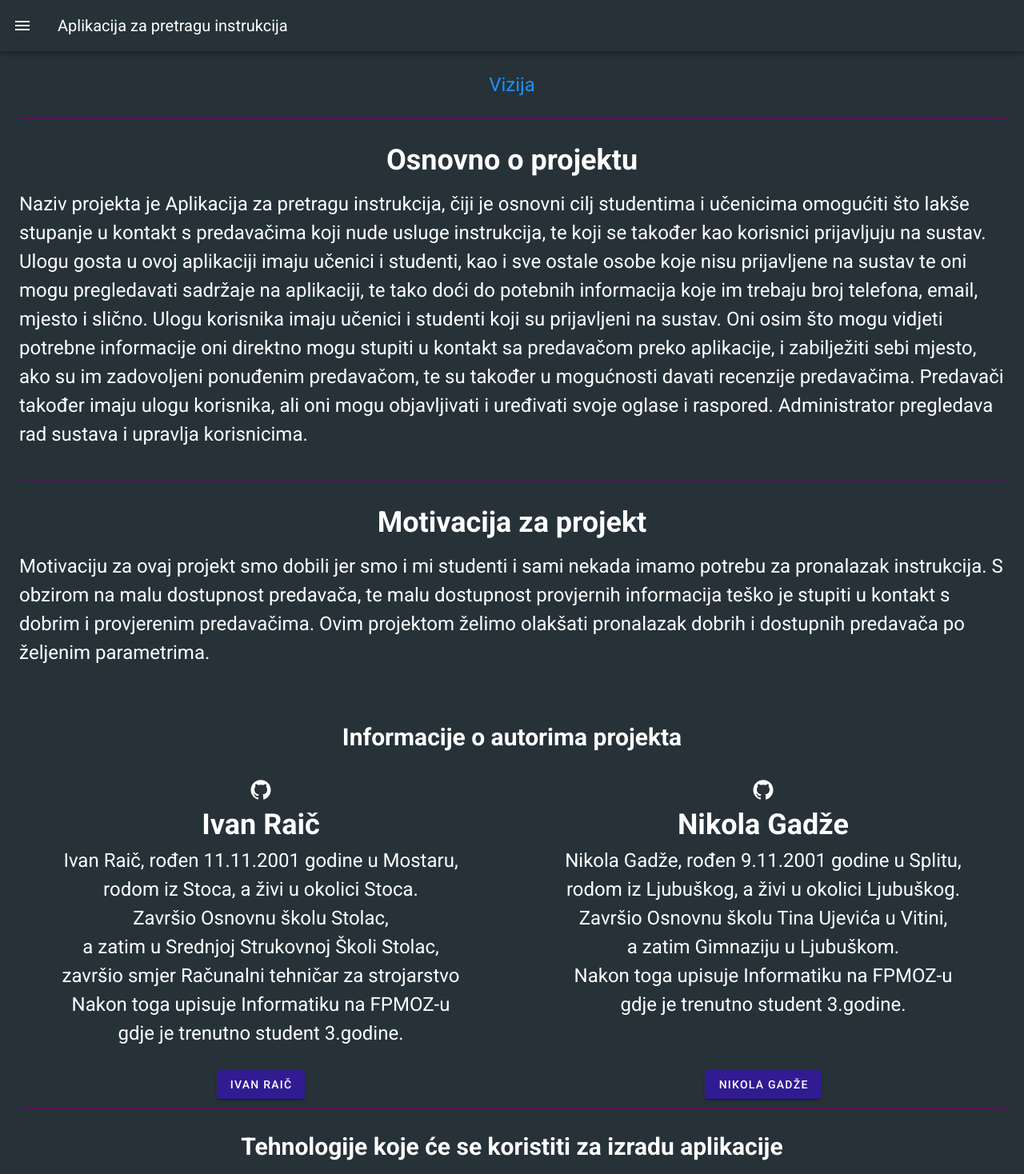
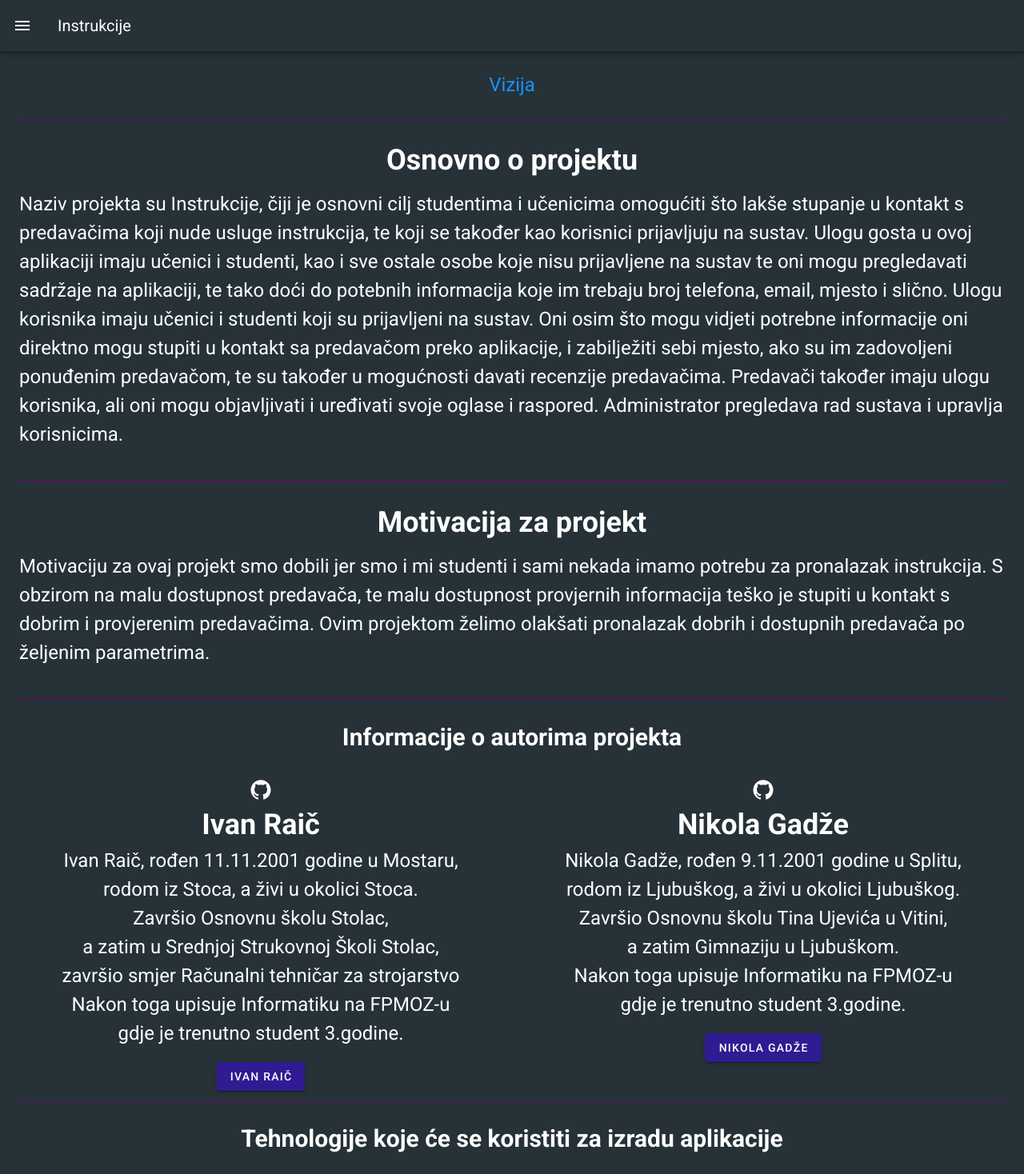
Before and after one commit to NikolaGadze/Instrukcije-frontend, a Vue app: page / in a window 1280 px wide. Shown: the top 1468 px of the page at 80% size. Built offline with nearby package versions, Linux system fonts and the light colour scheme; grey boxes are pictures that could not be loaded.

Commit message:
Drugi commit

```diff
--- a/src/App.vue
+++ b/src/App.vue
@@ -4,7 +4,7 @@
     <v-app-bar app class="blue-grey darken-4">
       <v-app-bar-nav-icon style="color: white" @click="drawer = !drawer"></v-app-bar-nav-icon>
 
-      <v-toolbar-title style="color: white">Aplikacija za pretragu instrukcija</v-toolbar-title>
+      <v-toolbar-title style="color: white">Instrukcije</v-toolbar-title>
     </v-app-bar>
 
     <v-navigation-drawer
@@ -22,7 +22,7 @@
           color="light-blue"
         >
           <v-list-item-content>
-            <v-list-item-title style="color: white;">{{ link.ime }}</v-list-item-title>
+            <v-list-item-title style="color: white; font-size: larger;"><v-icon style="margin-right: 10px;">{{ link.ikona }}</v-icon> {{ link.ime }}</v-list-item-title>
           </v-list-item-content>
         </v-list-item>
       </v-list>
@@ -67,7 +67,7 @@
       cards: ['Today', 'Yesterday'],
       drawer: null,
       links: [
-        {ime: 'Pocetna', ruta: '/'},
+        {ime: 'Početna', ruta: '/', ikona: 'mdi-home'},
       ],
     }),
   }
--- a/src/views/HomeView.vue
+++ b/src/views/HomeView.vue
@@ -18,7 +18,7 @@
         <v-col cols="12">
           <h2 style="text-align:center; margin-bottom: 10px;">Osnovno o projektu</h2>
           <p>
-            Naziv projekta je Aplikacija za pretragu instrukcija, čiji je osnovni cilj studentima i učenicima omogućiti
+            Naziv projekta su Instrukcije, čiji je osnovni cilj studentima i učenicima omogućiti
              što lakše stupanje u kontakt s predavačima koji nude usluge instrukcija, te koji se također kao korisnici prijavljuju na sustav.
              Ulogu gosta u ovoj aplikaciji imaju učenici i studenti, kao i sve ostale osobe koje nisu prijavljene na sustav te oni mogu pregledavati
              sadržaje na aplikaciji, te tako doći do potebnih informacija koje im trebaju broj telefona, email, mjesto i slično.
@@ -62,13 +62,13 @@
 
 
         <v-row>
-          <v-col cols="6" style="color: white; text-align: center; font-size: x-large;">
+          <v-col cols="12" xl="6" lg="6" md="6" sm="12" xs="12" style="color: white; text-align: center; font-size: x-large;">
             <div>
               <v-icon color="white" size="30px" @click="toGithubIvan()">mdi-github</v-icon>
               <h2>
                 Ivan Raič
               </h2>
-              <p style="text-align: center">Ivan Raič, rođen 11.11.2001 godine u Mostaru,<br>
+              <p style="text-align: center; margin-bottom: 30px;">Ivan Raič, rođen 11.11.2001 godine u Mostaru,<br>
                 rodom iz Stoca, a živi u okolici Stoca.<br>
                 Završio Osnovnu školu Stolac,<br>
                 a zatim u Srednjoj Strukovnoj Školi Stolac,<br>
@@ -77,29 +77,6 @@
                 gdje je trenutno student 3.godine.
               </p>
 
-            </div>
-          </v-col>
-
-
-          <v-col cols="6" style="color: white; text-align: center; font-size: x-large">
-            <div>
-              <v-icon color="white" size="30px" @click="toGithubNikola()">mdi-github</v-icon>
-              <h2>
-                Nikola Gadže
-              </h2>
-              <p style="text-align: center">Nikola Gadže, rođen 9.11.2001 godine u Splitu,<br>
-                rodom iz Ljubuškog, a živi u okolici Ljubuškog.<br>
-                Završio Osnovnu školu Tina Ujevića u Vitini,<br>
-                a zatim Gimnaziju u Ljubuškom.<br>
-                Nakon toga upisuje Informatiku na FPMOZ-u<br>
-                gdje je trenutno student 3.godine.
-              </p>
-            </div>
-          </v-col>
-        </v-row>
-
-        <v-row>
-          <v-col cols="6">
               <template>
                 <v-row justify="center">
                   <v-dialog
@@ -137,10 +114,25 @@
                   </v-dialog>
                 </v-row>
               </template>
+            </div>
           </v-col>
 
 
-          <v-col cols="6">
+          <v-col cols="12" xl="6" lg="6" md="6" sm="12" xs="12" style="color: white; text-align: center; font-size: x-large">
+            <div>
+              <v-icon color="white" size="30px" @click="toGithubNikola()">mdi-github</v-icon>
+              <h2>
+                Nikola Gadže
+              </h2>
+              <p style="text-align: center; margin-bottom: 30px;">Nikola Gadže, rođen 9.11.2001 godine u Splitu,<br>
+                rodom iz Ljubuškog, a živi u okolici Ljubuškog.<br>
+                Završio Osnovnu školu Tina Ujevića u Vitini,<br>
+                a zatim Gimnaziju u Ljubuškom.<br>
+                Nakon toga upisuje Informatiku na FPMOZ-u<br>
+                gdje je trenutno student 3.godine.
+              </p>
+            </div>
+
             <template>
               <v-row justify="center">
                 <v-dialog
@@ -197,7 +189,8 @@
           <v-col v-for="tehnologija in tehnologije" :key="tehnologija" cols="12" xl="4" lg="4" md="6" sm="12" xs="12">
             <v-img
             height="350"
-            :src="tehnologija.slika">
+            :src="tehnologija.slika"
+            >
 
             </v-img>
             <p>{{ tehnologija.ime }}</p>
@@ -219,10 +212,10 @@ export default {
     {ime: 'HTML', slika: 'https://imgs.search.brave.com/tNr6FaOC1uPTCjt0rtO71COF0rJYMdum0rjC-Dt3NQc/rs:fit:600:350:1/g:ce/aHR0cHM6Ly93d3cu/ZnJlZXBuZ2xvZ29z/LmNvbS91cGxvYWRz/L2h0bWw1LWxvZ28t/cG5nL2h0bWw1LWxv/Z28taW1hZ2UtbG9n/by1odG1sLTcucG5n'},
     {ime: 'CSS', slika: 'https://imgs.search.brave.com/MgT3JX9doCmi_iWfKy11g9HbzQDdI_ml3g4F_NeSB5A/rs:fit:1200:1200:1/g:ce/aHR0cHM6Ly8xMDAw/bG9nb3MubmV0L3dw/LWNvbnRlbnQvdXBs/b2Fkcy8yMDIwLzA5/L0NTUy1Mb2dvLnBu/Zw'},
     {ime: 'Bootstrap', slika: 'https://imgs.search.brave.com/Ytvcr5-8bzOPaIvNKP4aa6B5bfoUAi1IZUKoekDTgQI/rs:fit:1200:1200:1/g:ce/aHR0cHM6Ly9kb3du/bG9hZC5sb2dvLndp/bmUvbG9nby9Cb290/c3RyYXBfKGZyb250/LWVuZF9mcmFtZXdv/cmspL0Jvb3RzdHJh/cF8oZnJvbnQtZW5k/X2ZyYW1ld29yaykt/TG9nby53aW5lLnBu/Zw'},
-    {ime: 'JavaScript', slika: 'https://imgs.search.brave.com/zRXPpOhRJEdccUWHHnguELZyqzCuqWQmAjKXmRiv5do/rs:fit:512:512:1/g:ce/aHR0cHM6Ly9sb2dv/ZGl4LmNvbS9sb2dv/LzM3NDk3Mi5wbmc'},
+    {ime: 'JavaScript', slika: 'https://imgs.search.brave.com/bS4S_lf44stv2WqIKcYigvkNUSWTFqQziR1wIjmtc_4/rs:fit:500:313:1/g:ce/aHR0cHM6Ly8xMDAw/bG9nb3MubmV0L3dw/LWNvbnRlbnQvdXBs/b2Fkcy8yMDIwLzA5/L0phdmFTY3JpcHQt/TG9nby01MDB4MzEz/LnBuZw'},
     {ime: 'VueJS', slika: 'https://imgs.search.brave.com/VnUn-w-q5O0xeIwrPTs_eDI21iDgK71SJoVtjDa7f3Q/rs:fit:924:636:1/g:ce/aHR0cHM6Ly9kd2ds/b2dvLmNvbS93cC1j/b250ZW50L3VwbG9h/ZHMvMjAxNy8wOS9W/dWVfanNfbG9nby5w/bmc'},
     {ime: 'Vuetify', slika: 'https://imgs.search.brave.com/TKjF7IQj8HpPKvXIbpPUgghJbMYUkN2ExDW-mJ4qH8Q/rs:fit:600:600:1/g:ce/aHR0cHM6Ly9pY29u/YXBlLmNvbS93cC1j/b250ZW50L2ZpbGVz/L25vLzExMzEwMS9w/bmcvdnVldGlmeS5w/bmc'},
-    {ime: 'PHP', slika: 'https://imgs.search.brave.com/pB93qbxyeUYui4r3eL_tz-qQiLSM6kdrzdbRPglIJ7Q/rs:fit:1200:1060:1/g:ce/aHR0cHM6Ly9kYWIx/bm1zbHZ2bnRwLmNs/b3VkZnJvbnQubmV0/L3dwLWNvbnRlbnQv/dXBsb2Fkcy8yMDE2/LzA0LzE0NTk4NzAz/MTNQSFAtbG9nby5z/dmcucG5n'},
+    {ime: 'PHP', slika: 'https://imgs.search.brave.com/HaR8ieAjljBMuO8ZRfyr49U2_H-lA_uSWXa8jdqvXMU/rs:fit:1200:1200:1/g:ce/aHR0cDovL3BuZ2lt/Zy5jb20vdXBsb2Fk/cy9waHAvcGhwX1BO/RzE4LnBuZw'},
     {ime: 'Laravel', slika: 'https://imgs.search.brave.com/YqHCjQS952JzncK5-HTyS5g4IcCf-JV-Yi9Pa2TS7S8/rs:fit:1024:1024:1/g:ce/aHR0cHM6Ly9sb2dv/c3BuZy5vcmcvZG93/bmxvYWQvbGFyYXZl/bC9sb2dvLWxhcmF2/ZWwtMTAyNC5wbmc'},
     {ime: 'SQL', slika: 'https://imgs.search.brave.com/lIh89F0-ubarUMqSFWwTLETeYIb3rCK4GwTaPugWfWI/rs:fit:600:315:1/g:ce/aHR0cHM6Ly9henVy/ZS5taWNyb3NvZnQu/Y29tL3N2Z2hhbmRs/ZXIvc3FsLXNlcnZl/ci1zdHJldGNoLWRh/dGFiYXNlP3dpZHRo/PTYwMCZoZWlnaHQ9/MzE1'}
   ]
```
Lines whose indentation alone changed are shown as unchanged.
